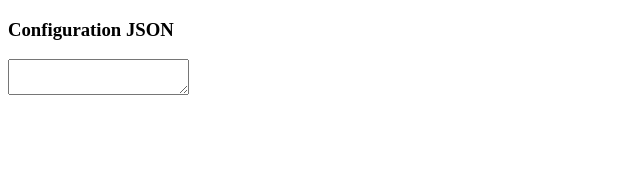
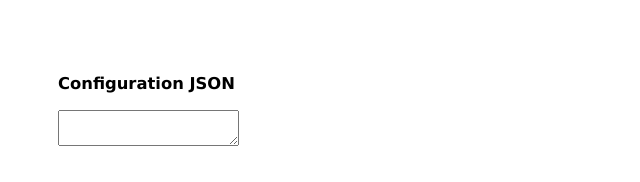
Before and after one commit to DanielGR97/Custom_SFMC, a website: page public/index.html in a window 1280 px wide. Shown: the whole page, without its empty margins (0-640 px from the left). Drawn offline with Linux system fonts and the light colour scheme; the site is published under a folder, as on GitHub Pages, so addresses that start at the root find nothing.

Commit message:
Update index.html

```diff
--- a/public/index.html
+++ b/public/index.html
@@ -3,7 +3,7 @@
 <html lang="en">
   <head>
     <title>Journey Builder Activity</title>
-    <link rel="stylesheet" type="text/css" href="/stylesheets/style.css">
+    <link rel="stylesheet" type="text/css" href="stylesheets/style.css">
   </head>
   <body>
     <h3>Configuration JSON</h3>
```
